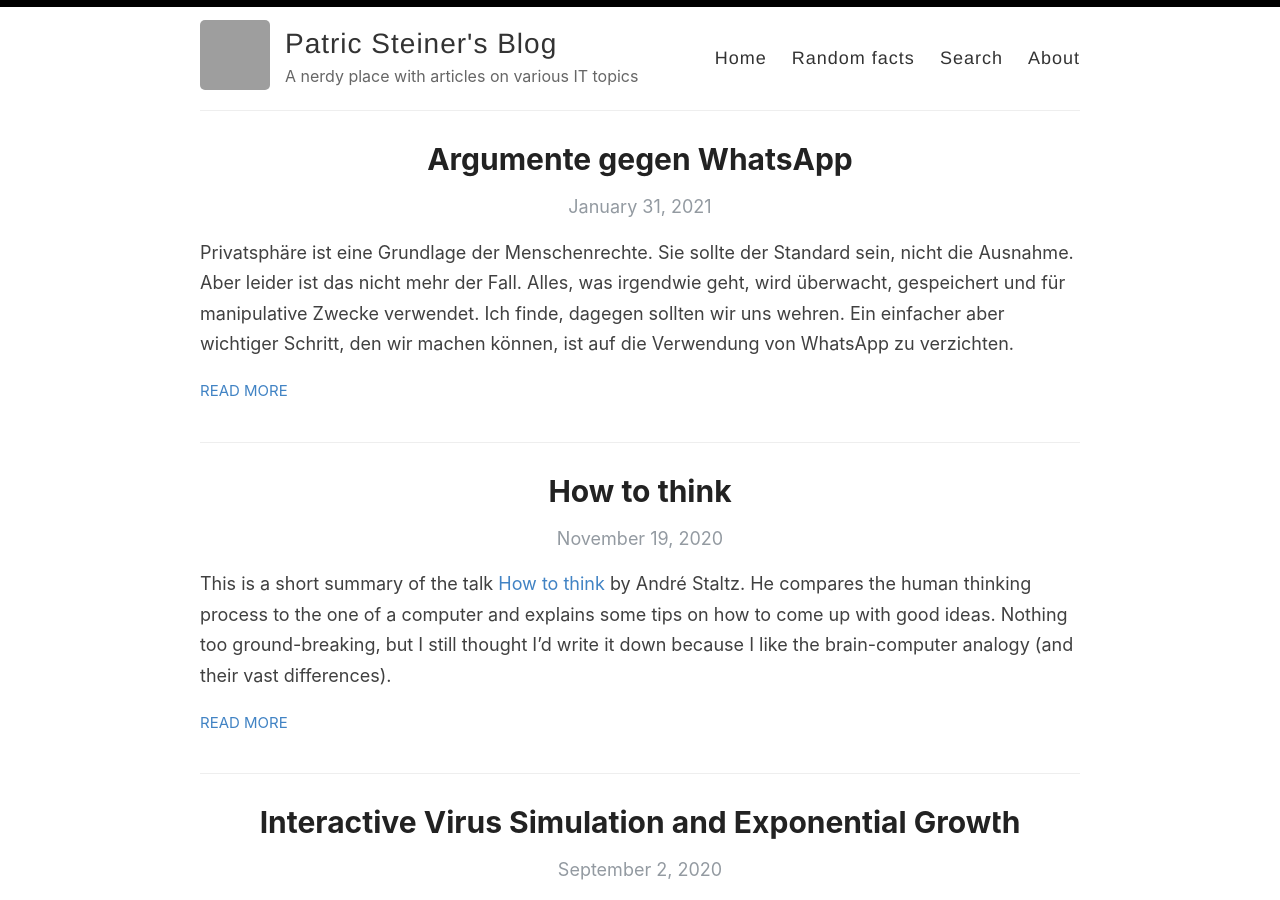
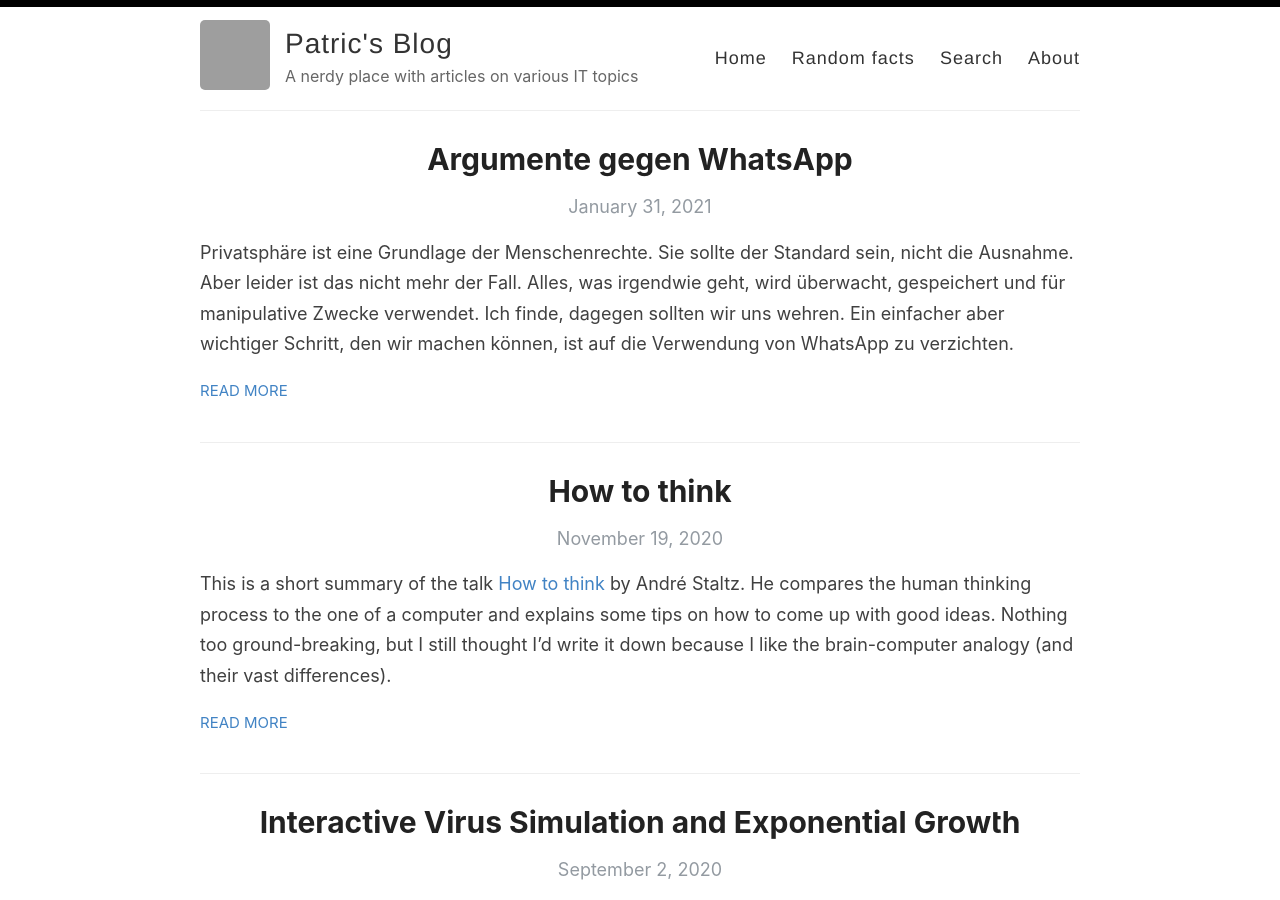
Before and after one commit to patricsteiner/patricsteiner.github.io, a Jekyll site: the page built from index.html, in a window 1280 px wide and 900 px high. Built offline with Jekyll 4.4.1, drawn with Linux system fonts in a browser that asks for light colours; the list of posts is cut into pages by our own code; grey boxes are pictures that could not be loaded.

Commit message:
update title

```diff
--- a/_config.yml
+++ b/_config.yml
@@ -3,7 +3,7 @@
 #
 
 # Name of your site (displayed in the header)
-name: Patric Steiner's Blog
+name: Patric's Blog
 
 # Name of the author
 author: Patric Steiner
```
